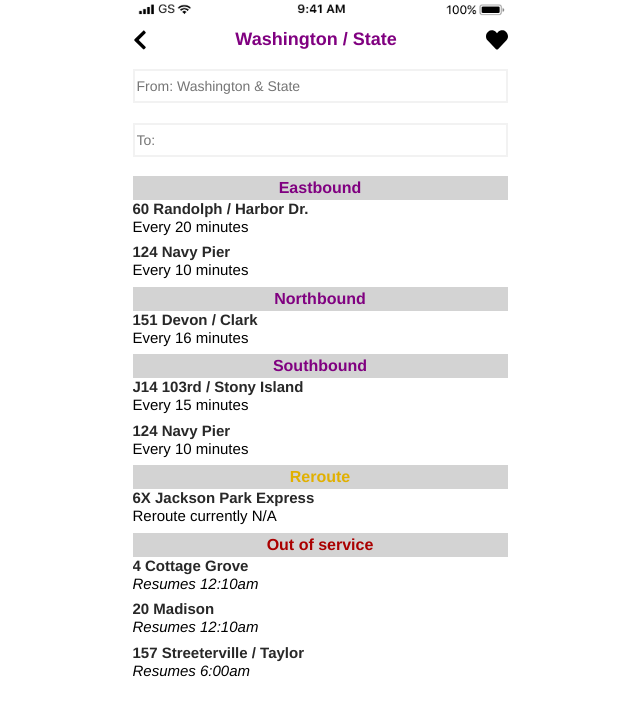
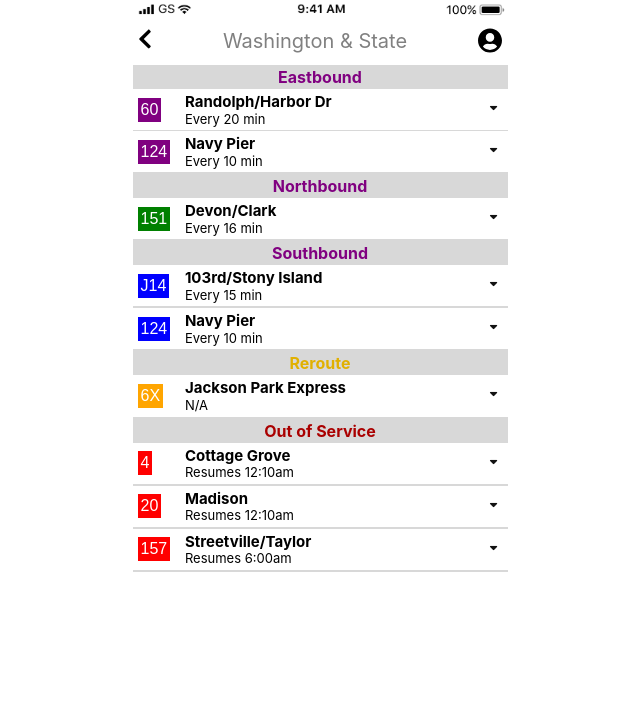
Before and after one commit to svangyi/BusyBus, a plain HTML site: page index.html in a window 1280 px wide. Shown: the whole page, without its empty margins (320-960 px from the left). Drawn offline with Linux system fonts and the light colour scheme.

Commit message:
first commit

```diff
--- a/css/style.css
+++ b/css/style.css
@@ -1,24 +1,105 @@
+* {
+  box-sizing: border-box;
+}
+body {
+  font-family:'SF Pro Text', sans-serif;
+  font-size: 13px;
+  width: 375px;
+  height:auto;
+  margin: 0 auto;
+}
+.button {
+  background-color:purple;
+  border: none;
+  color: white;
+  padding: 3px 3px;
+  text-align: center;
+  text-decoration: none;
+  display: inline-block;
+  font-size: 16px;
+  margin: 2px 2px;
+  cursor: pointer;
+}
+.button2 {
+  background-color:green;
+  border: none;
+  color: white;
+  padding: 3px 3px;
+  text-align: center;
+  text-decoration: none;
+  display: inline-block;
+  font-size: 16px;
+  margin: 2px 2px;
+  cursor: pointer;
+}
+.button3 {
+  background-color:blue;
+  border: none;
+  color: white;
+  padding: 3px 3px;
+  text-align: center;
+  text-decoration: none;
+  display: inline-block;
+  font-size: 16px;
+  margin: 2px 2px;
+  cursor: pointer;
+}
+.button4 {
+  background-color:orange;
+  border: none;
+  color: white;
+  padding: 3px 3px;
+  text-align: center;
+  text-decoration: none;
+  display: inline-block;
+  font-size: 16px;
+  margin: 2px 2px;
+  cursor: pointer;
+}
+.button5 {
+  background-color:red;
+  border: none;
+  color: white;
+  padding: 3px 3px;
+  text-align: center;
+  text-decoration: none;
+  display: inline-block;
+  font-size: 16px;
+  margin: 2px 2px;
+  cursor: pointer;
+}
+.container {
+  margin: 0; auto;
+  width: 375px;
+}
+.fas {
+  display:inline;
+  float:left;
+  color: blue;
+  padding-left: 5px;
+  size: 5px;
+}
+
 .StatusBar {
   width: 100%;
 }
 
-.favorite {
-  width: 22px;
+.Profile {
+  width: 24px;
   height: auto;
-  padding-top: 1%;
+  padding-top: 1.2%;
+  margin-right: 1.5%;
   float: right;
+  cursor: pointer;
 }
 
 .left-arrow {
   width: 14px;
   height: auto;
-  padding-top: 1%;
+  padding-top: 1.2%;
+  margin-left: 1.5%;
   float: left;
-}
-
-.container {
-  margin: 0 auto;
-  width: 375px;
+  cursor: pointer;
 }
 
 .line {
@@ -32,35 +113,27 @@
   overflow: scroll;
 }
 
-.italics {
-  font-style: italic;
-  padding-bottom: 2%;
+h1 {
+  font-family:'SF pro text',sans-serif;
+  font-size: 20px;
+  align-content: center;
+  line-height: 1.8em;
+  font-weight: Light;
+  color: Grey;
+  display: inline;
 }
 
-form {
-  padding-bottom: 5%;
+h2 {
+  font-family:'SF pro text',sans-serif;
+  font-size: 15px;
+  align-content: center;
+  line-height: 1.3em;
+  font-weight: bold;
+  display: inline;
 }
 
-input[type=text] {
-  width: 98%;
-  font-family: 'Helvetica', sans-serif;
-  border: solid;
-  border-width: 2.5px;
-  border-color: #f2f2f2;
-  font-size: 14px;
-  line-height: 2em;
-}
-
-h1 {
-  text-align: center;
-  font-weight: bold;
-  font-size: 18px;
-  padding-top: 1%;
-  color: #800080;
-}
-
-h3, h5, h6 {
-  background-color: #D3D3D3;
+h3,h4,h5 {
+  background-color: #white;
   font-size: 16px;
   color: #800080;
   font-weight: bold;
@@ -69,26 +142,79 @@ h3, h5, h6 {
 }
 
 h4 {
-  font-weight: bold;
-  color: #282828;
+  color: #aa0000;
 }
+
 
 h5 {
   color: #e1b000;
 }
 
-h6 {
-  color: #aa0000;
+
+img{
+  width: 375px;
+  height:auto;
+  background-color: white;
+  margin: 0 auto;
+}
+nav {
+  margin: 0; auto;
+  padding: 0px,0px,15px,15px;
+  width: 375px;
+  background-color:white;
+  height:65px;
+  text-align: center;
+  font-family: 'SF pro text',sans-serif;
+  font-size: 20px;
+  display:block;
 }
 
-body {
-  background-color: #fff;
-  font-family: 'Helvetica', sans-serif;
-  font-size: 15px;
-  line-height: 20px;
-  text-align: left;
+nav1 {
+  margin: 0; auto;
+  padding: 0px,0px,15px,15px;
+  width: 375px;
+  background-color:#D8D8D8;
+  height:24px;
+  text-align: center;
+  font-family: 'SF pro text',sans-serif;
+  font-size: 20px;
+  display:block;
 }
 
 ul {
-  padding-bottom: 2%;
+  padding: 0;
+  border-bottom: 1px solid #D8D8D8;
 }
+ul li {
+  list-style-type: none;
+}
+
+ul li ul li {
+  display: inline-block;
+  vertical-align: middle;
+  padding-top: 3px;
+  padding-bottom: 3px;
+}
+.left {
+  width: 5%;
+  padding-left: 3px;
+}
+
+.center {
+  width: 60%;
+  padding-left: 30px;
+}
+.right {
+  width: 40%
+}
+
+.arrow{
+  display: inline-block;
+  padding-top: 10px;
+  padding-right: 10px;
+  padding-bottom: 0px;
+  padding-left: 0px;
+  float: right;
+  filter: grayscale(100%);
+  cursor: pointer;
+}
--- a/index.html
+++ b/index.html
@@ -1,63 +1,141 @@
 <!DOCTYPE html>
-<html lang="en">
+<html lang="en" dir="ltr">
 <head>
   <meta charset="utf-8">
-    <title>Sandy's Frontend Challenge</title>
-    <link href="https://fonts.googleapis.com/css?family=Ruda:400,700,900&amp;subset=latin-ext" rel="stylesheet">    <link rel="stylesheet" href="css/reset.css">
+  <meta name="viewport" content="width=device-width, initial-scale=1">
+  <title></title>
+  <link rel="stylesheet" href="css/reset.css">
   <link rel="stylesheet" href="css/style.css">
-    <script src="https://use.fontawesome.com/37471687aa.js"></script>
+  <link rel="stylesheet" href="https://use.fontawesome.com/releases/v5.1.0/css/all.css" integrity="sha384-lKuwvrZot6UHsBSfcMvOkWwlCMgc0TaWr+30HWe3a4ltaBwTZhyTEggF5tJv8tbt" crossorigin="anonymous">
+
 </head>
 <body>
   <section class="container">
-      <header>
+    <nav>
       <img src="image/AppleStatusBar.png" class="StatusBar" alt="ASB"/>
       <img src="image/chevron-left-solid.svg" class="left-arrow" alt="LA"/>
-        <img src="image/heart-solid.svg" class="favorite" alt="F"/>
-        <h1> Washington / State </h1>
-      </header>
-      <nav>
-        <form action="/action_page.php"><br>
-          <input placeholder="From: Washington & State" type="text" name="to"><br><br>
-          <input placeholder="To:" type="text" name="from">
-        </form>
+      <img src="image/user-circle-solid.svg" class="Profile" alt="P"/>
+      <h1> Washington & State </h1>
       </nav>
       <section class="line">
+      <nav1>
       <h3>Eastbound</h3>
+    </nav1>
       <ul>
-            <li><h4>60 Randolph / Harbor Dr.</h4></li>
-            <li>Every 20 minutes</li>
+        <li>
+          <ul>
+            <div class="arrow">
+              <i class="fas fa-sort-down" aria-hidden="true"></i>
+            </div>
+            <li class="left"><button class= "button">60 </button></li>
+            <li class="center"><h2>Randolph/Harbor Dr</h2><br />Every 20 min</li></li>
+          </ul>
+        </li>
+        <li>
+          <ul>
+            <div class="arrow">
+              <i class="fas fa-sort-down" aria-hidden="true"></i>
+            </div>
+            <li class="left"><button class= "button">124</button></li>
+            <li class="center"><h2>Navy Pier</h2><br />Every 10 min</li></li></li>
+          </ul>
+        </li>
+      </ul>
+      <section class="line">
+        <nav1>
+      <h3>Northbound</h3>
+    </nav1>
+      <ul>
+        <li>
+          <ul>
+            <div class="arrow">
+              <i class="fas fa-sort-down" aria-hidden="true"></i>
+            </div>
+            <li class="left"><button class= "button2">151</button></li>
+            <li class="center"><h2>Devon/Clark</h2><br />Every 16 min</li>
+          </ul>
+        </li>
+      </ul>
+      <section class="line">
+        <nav1>
+      <h3>Southbound</h3>
+    </nav1>
+      <ul>
+        <li>
+          <ul>
+            <div class="arrow">
+              <i class="fas fa-sort-down" aria-hidden="true"></i>
+            </div>
+            <li class="left"><button class= "button3">J14</button></li>
+            <li class="center"><h2>103rd/Stony Island</h2><br />Every 15 min</li>
+          </ul>
+        </li>
       </ul>
       <ul>
-            <li><h4>124 Navy Pier</h4></li>
-            <li>Every 10 minutes</li>
+        <li>
+          <ul>
+            <div class="arrow">
+              <i class="fas fa-sort-down" aria-hidden="true"></i>
+            </div>
+            <li class="left"><button class= "button3">124</button></li>
+            <li class="center"><h2>Navy Pier</h2><br />Every 10 min</li>
           </ul>
-        <h3>Northbound</h3>
+        </li>
+      </ul>
+      <section class="line">
+        <nav1>
+      <h5>Reroute</h5>
+    </nav1>
         <ul>
-            <li><h4>151 Devon / Clark</h4></li>
-            <li>Every 16 minutes</li>
+          <li>
+            <ul>
+              <div class="arrow">
+                <i class="fas fa-sort-down" aria-hidden="true"></i>
+              </div>
+              <li class="left"><button class= "button4">6X</button></li>
+              <li class="center"><h2>Jackson Park Express</h2><br />N/A</li>
             </ul>
-        <h3>Southbound</h3>
+          </li>
+        </ul>
+        <section class="line">
+          <nav1>
+        <h4>Out of Service</h4>
+      </nav1>
         <ul>
-            <li><h4>J14 103rd / Stony Island</h4></li>
-            <li>Every 15 minutes</li>
+          <li>
+            <ul>
+                <div class="arrow">
+                  <i class="fas fa-sort-down" aria-hidden="true"></i>
+                </div>
+              <li class="left"><button class= "button5">4</button></li>
+              <li class="center"><h2>Cottage Grove</h2><br />Resumes 12:10am</li>
+            </ul>
+          </li>
         </ul>
         <ul>
-            <li><h4>124 Navy Pier</h4></li>
-            <li>Every 10 minutes</li>
+          <li>
+            <ul>
+              <div class="arrow">
+                <i class="fas fa-sort-down" aria-hidden="true"></i>
+              </div>
+              <li class="left"><button class= "button5">20</button></li>
+              <li class="center"><h2>Madison</h2><br /> Resumes 12:10am</li>
             </ul>
-        <h5>Reroute</h5>
+          </li>
+        </ul>
         <ul>
-            <li><h4>6X Jackson Park Express</h4></li>
-            <li>Reroute currently N/A</li>
+          <li>
+            <ul>
+              <div class="arrow">
+                <i class="fas fa-sort-down" aria-hidden="true"></i>
+              </div>
+              <li class="left"><button class= "button5">157</button></li>
+              <li class="center"><h2>Streetville/Taylor</h2><br />Resumes 6:00am</li>
             </ul>
-        <h6>Out of service</h6>
-        <h4>4 Cottage Grove</h4>
-          <div class="italics">Resumes 12:10am</div>
-        <h4>20 Madison</h4>
-          <div class="italics">Resumes 12:10am</div>
-        <h4>157 Streeterville / Taylor</h4>
-          <div class="italics">Resumes 6:00am</div>
-        </section>
-      </section>
+          </li>
+        </ul>
+
+      </div>
+
     </body>
     </html>
```
Also changed, not shown: image/heart-solid.svg (deleted), image/sort-down-solid.svg (added), image/user-circle-solid.svg (added). Lines whose indentation alone changed are shown as unchanged.
